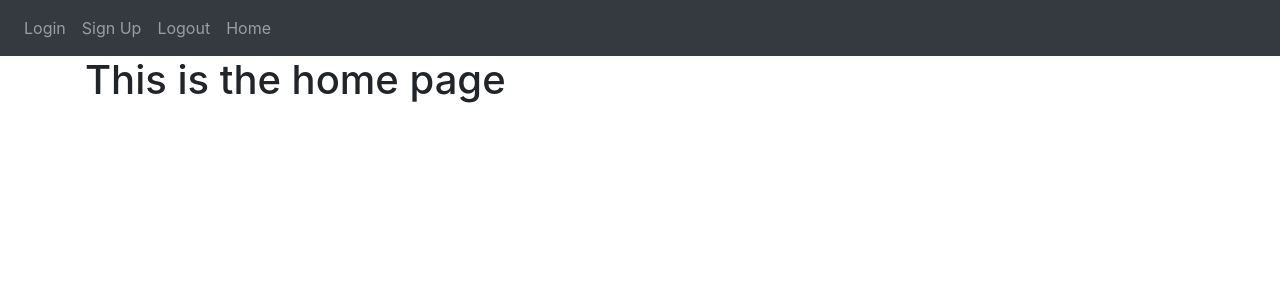
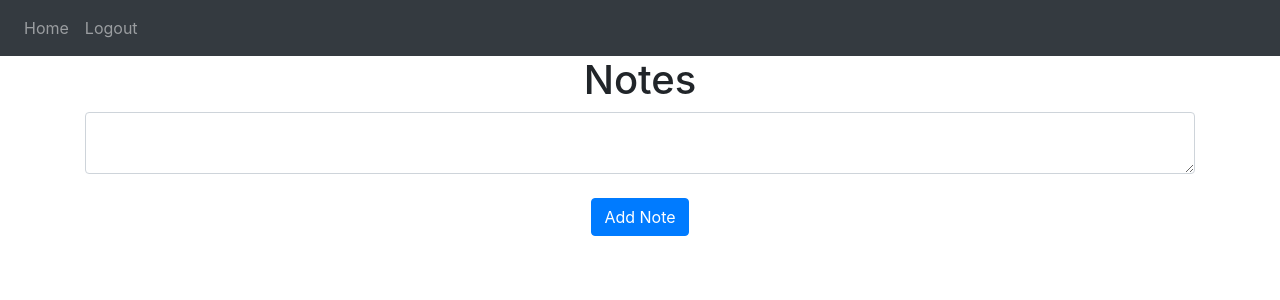
Before and after one commit to JDev100/Python-Flask-Website-Skeleton, a Flask app: template website/templates/home.html in a window 1280 px wide. Shown: the top 300 px of the page. Run offline with Flask 2, Linux system fonts and the light colour scheme; the template is opened without the code that fills it: values that come from a table or form of the project are taken from there, others are empty; data comes from the database, SQL or seed files in the repository; both versions use the stored data as it was after the commit; some libraries are stand-ins or nearby versions.

Commit message:
All Set
Next I should make comments to understand everything better

```diff
--- /dev/null
+++ b/website/static/index.js
@@ -0,0 +1,8 @@
+function deleteNote(noteId) {
+    fetch('/delete-note', {
+        method: "POST",
+        body: JSON.stringify({noteId: noteId})
+    }).then((_res) => {
+        window.location.href = '/';
+    });
+}
--- a/website/templates/base.html
+++ b/website/templates/base.html
@@ -19,10 +19,13 @@
         </button>
         <div class="collapse navbar-collapse" id="navbar">
             <div class="navbar-nav">
+                {% if user.is_authenticated %}
+                <a href="/" class="nav-item nav-link" id="home">Home</a>
+                <a href="/logout" class="nav-item nav-link" id="logout">Logout</a>
+                {%else%}
                 <a href="/login" class="nav-item nav-link" id="login">Login</a>
-                <a href="/sign-up" class="nav-item nav-link" id="signUP">Sign Up</a>
-                <a href="/logout" class="nav-item nav-link" id="logout">Logout</a>
-                <a href="/" class="nav-item nav-link" id="home">Home</a>
+                <a href="/sign-up" class="nav-item nav-link" id="signUp">Sign Up</a>
+                {%endif%}
             </div>
         </div>
     </nav>
--- a/website/templates/home.html
+++ b/website/templates/home.html
@@ -2,5 +2,24 @@
 {% block title %} Home {% endblock %}
 
 {%block content %}
-<h1>This is the home page</h1>
+
+<h1 align="center">Notes</h1>
+<ul class="list-group list-group-flush" id="notes">
+    {%for note in user.notes%}
+    <li class="list-group-item">
+        {{note.data}}
+        <button type="button" class="close" onClick="deleteNote({{note.id}})">
+             <span aria-hidden="true">&times;</span>
+        </button>
+    </li>
+    {%endfor%}
+</ul>
+<form method="POST">
+    <textarea name="note" id="note" class="form-control"> </textarea>
+    <br>
+    <div align='center'>
+        <button type="submit" class="btn btn-primary">Add Note</button>
+    </div>
+
+</form>
 {%endblock%}
```
Also changed, not shown: website/__init__.py (+11 -0 lines), website/auth.py (+9 -3 lines), website/views.py (+33 -3 lines), website/database.db.
